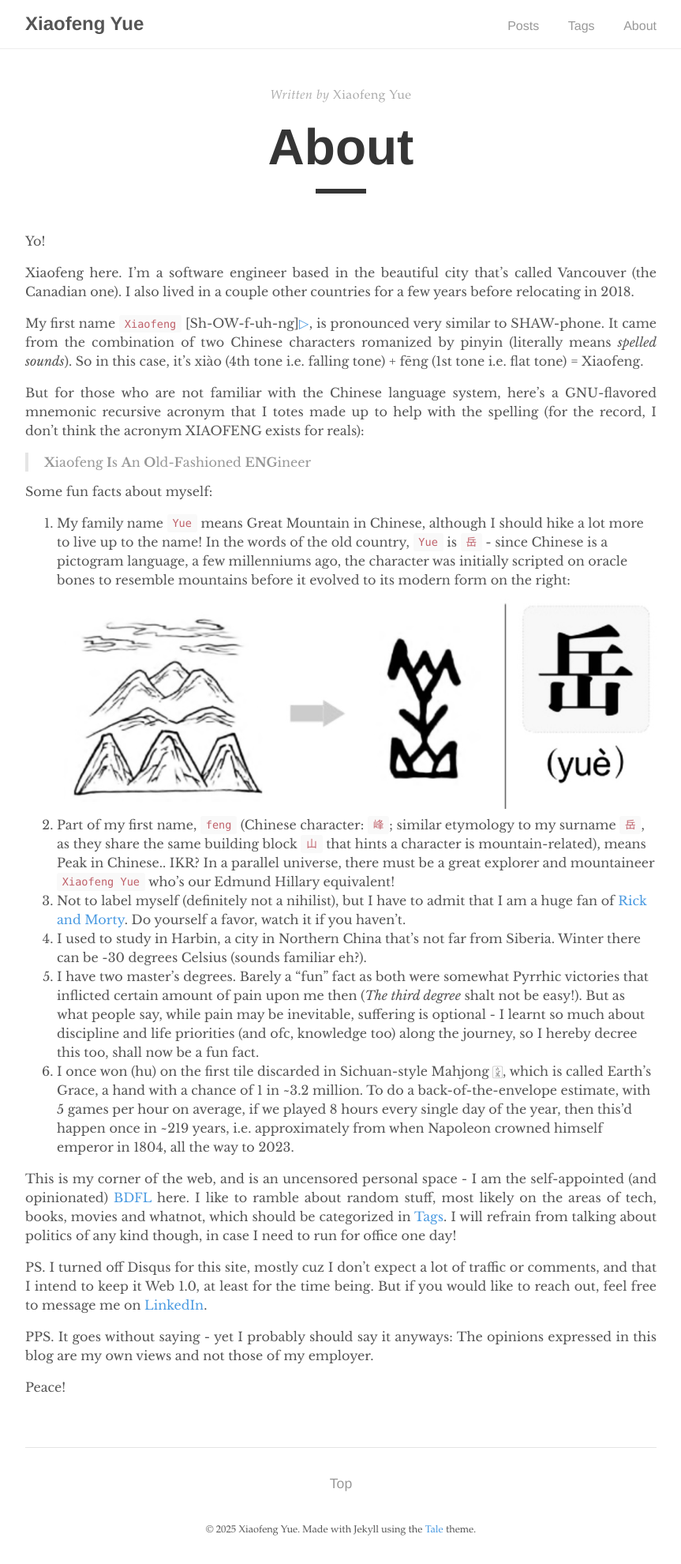
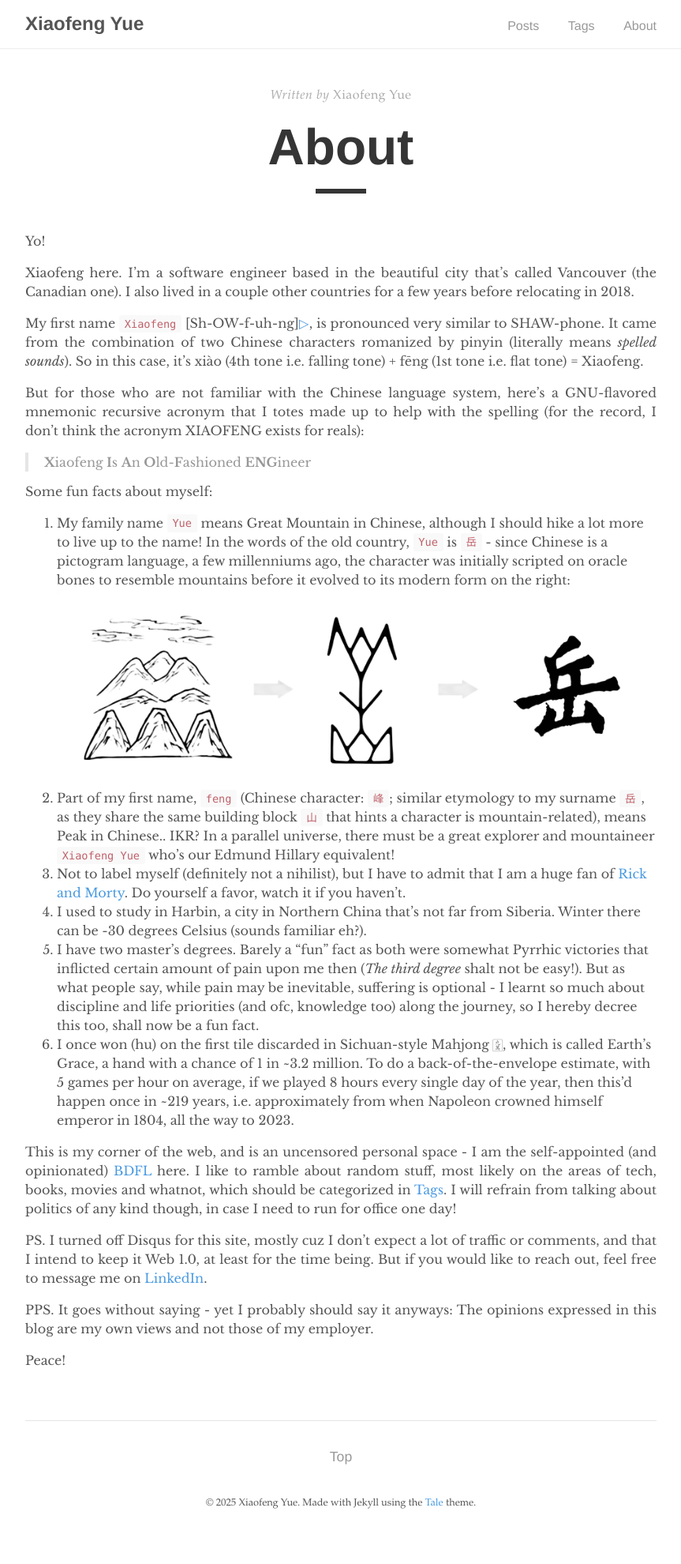
Before and after one commit to yuexiaofeng/yuexiaofeng.github.io, a Jekyll site: the page built from about.md, in a window 1280 px wide. Shown: the whole page at 79% size, without its empty margins (208-1071 px from the left). Built offline with Jekyll 4.4.1, drawn with Linux system fonts in a browser that asks for light colours; after the commit the page ends 1946 px from its top, so only the background shows below that.

Commit message:
updated yue oracle picture

```diff
--- a/about.md
+++ b/about.md
@@ -15,7 +15,7 @@ But for those who are not familiar with the Chinese language system, here's a GN
 
 Some fun facts about myself:
 
-1. My family name `Yue` means Great Mountain in Chinese, although I should hike a lot more to live up to the name! In the words of the old country, `Yue` is `岳` - since Chinese is a pictogram language, a few millenniums ago, the character was initially scripted on oracle bones to resemble mountains before it evolved to its modern form on the right: ![yue](../assets/images/yue_oracle.png)
+1. My family name `Yue` means Great Mountain in Chinese, although I should hike a lot more to live up to the name! In the words of the old country, `Yue` is `岳` - since Chinese is a pictogram language, a few millenniums ago, the character was initially scripted on oracle bones to resemble mountains before it evolved to its modern form on the right: ![yue](../assets/images/yue_oracle_v2.jpeg)
 2. Part of my first name, `feng` (Chinese character: `峰`; similar etymology to my surname `岳`, as they share the same building block `山` that hints a character is mountain-related), means Peak in Chinese.. IKR? In a parallel universe, there must be a great explorer and mountaineer `Xiaofeng Yue` who's our Edmund Hillary equivalent!
 3. Not to label myself (definitely not a nihilist), but I have to admit that I am a huge fan of [Rick and Morty](https://www.imdb.com/title/tt2861424/){:target="_blank"}. Do yourself a favor, watch it if you haven't.
 4. I used to study in Harbin, a city in Northern China that's not far from Siberia. Winter there can be -30 degrees Celsius (sounds familiar eh?).
```
Also changed, not shown: assets/images/yue_oracle_v2.jpeg (added).
